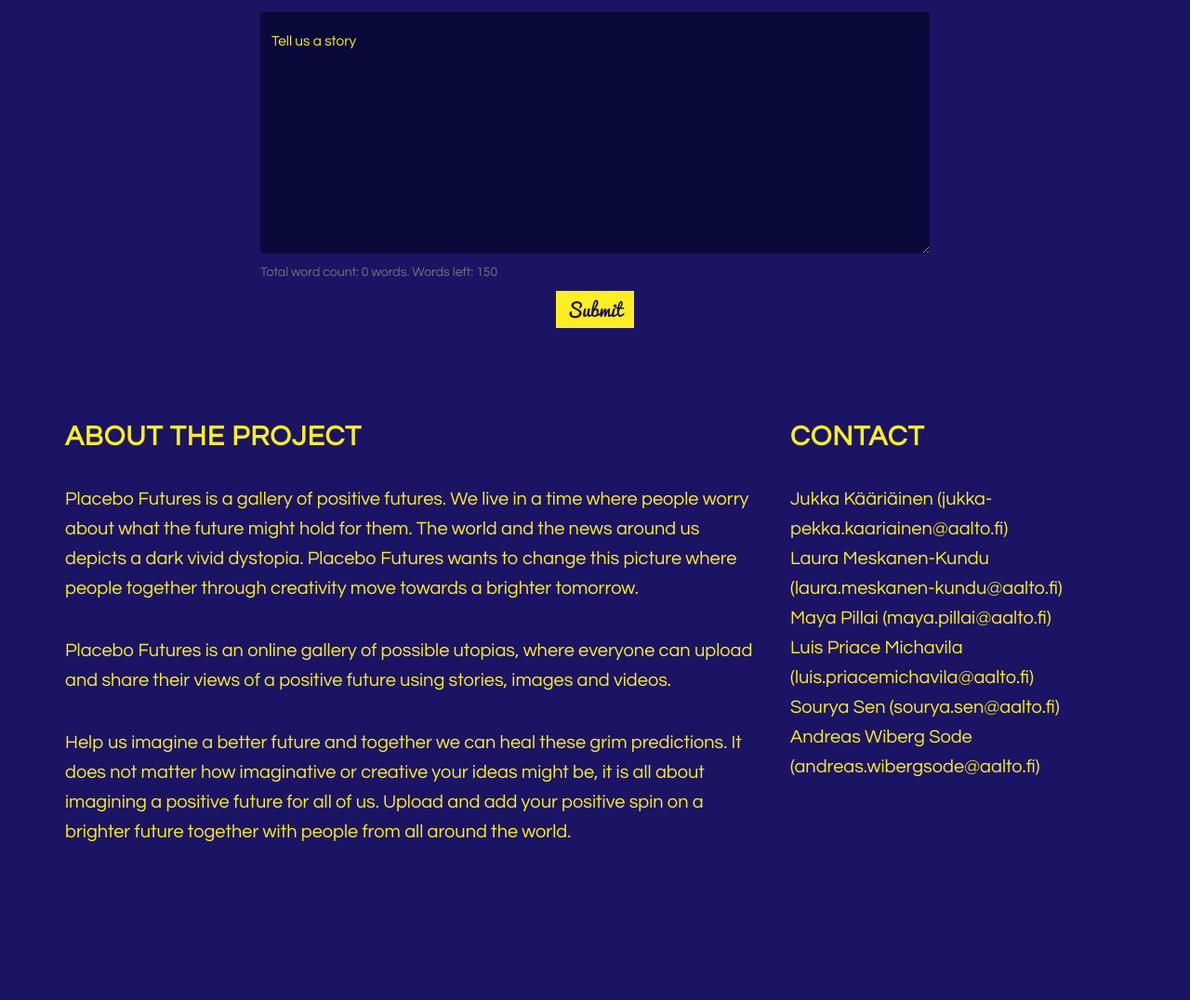
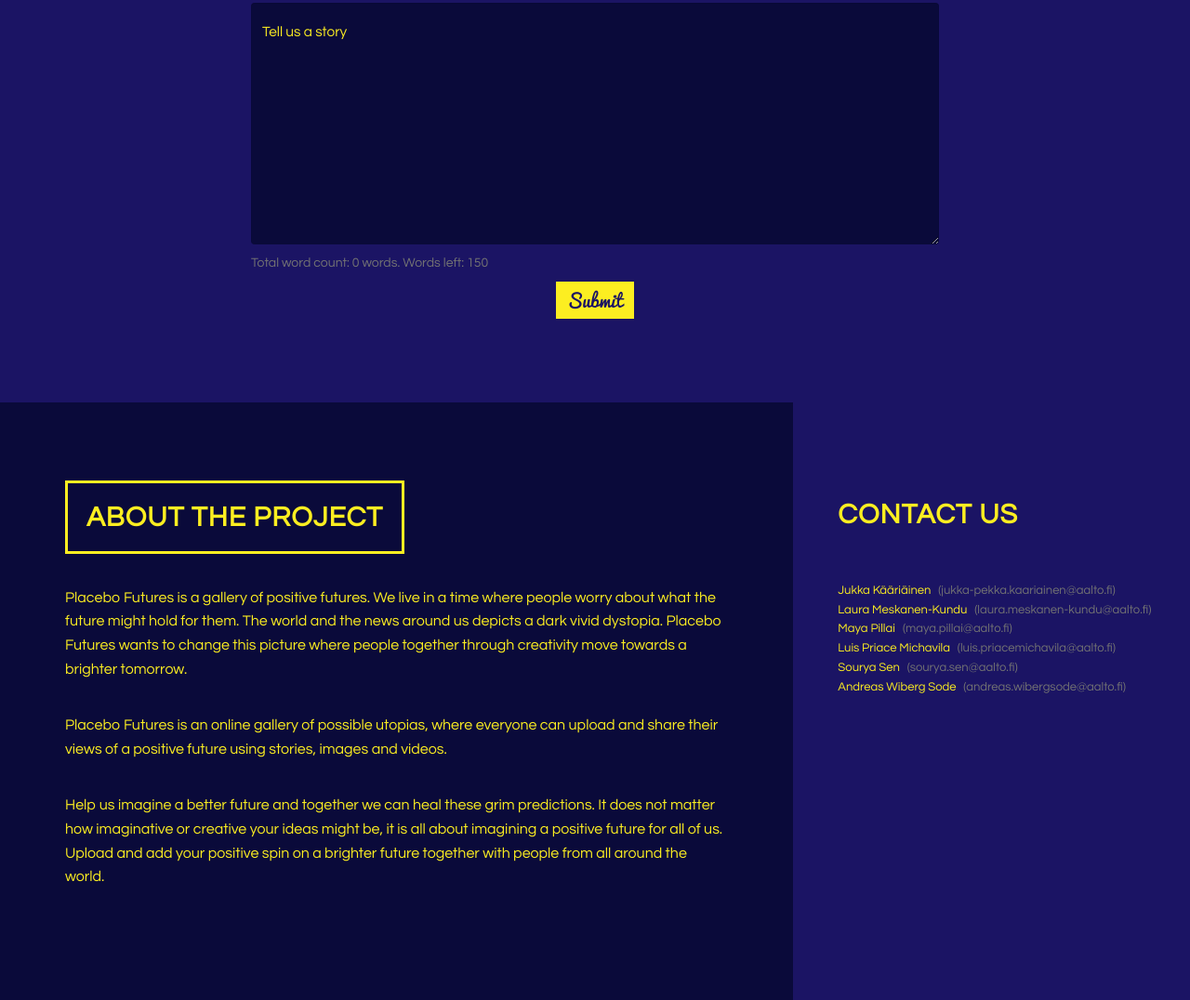
Before and after one commit to laurames/placeboFutures, a plain HTML site: page index.html in a window 1280 px wide. Shown: the part 1124-2200 px from the top of the page at 93% size. Before the commit the page ends 2170 px from the top, so only its background shows below. Drawn offline with nearby package versions, Linux system fonts and the light colour scheme; files whose address does not match are found by name.

Commit message:
final section done

```diff
--- a/css/animations.css
+++ b/css/animations.css
@@ -1,8 +1,3 @@
-.box{
-  border: 3px solid #FCEE21;
-  -webkit-animation: draw 6s linear 1;
-  animation: draw 6s linear 1;
-}
 /* Animation for box borders */
 @-webkit-keyframes draw {
   0%{
--- a/css/grayscale.css
+++ b/css/grayscale.css
@@ -35,13 +35,13 @@ h1.deepshadow {
 }
 p {
   margin: 0 0 25px;
-  font-size: 18px;
+  font-size: 16px;
   line-height: 1.5;
 }
 @media (min-width: 768px) {
   p {
     margin: 0 0 35px;
-    font-size: 20px;
+    font-size: 16px;
     line-height: 1.6;
   }
 }
@@ -144,8 +144,11 @@ a:focus {
   vertical-align: middle;
 }
 .intro .intro-body .box{
+  border: 3px solid #FCEE21;
   padding: 20px;
   padding-bottom: 25px;
+  -webkit-animation: draw 6s linear 1;
+  animation: draw 6s linear 1;
 }
 .intro .intro-body .brand-heading {
   font-size: 2em;
@@ -244,13 +247,48 @@ a:focus {
     transform: scale(1);
   }
 }
-.content-section {
-  padding-top: 100px;
+.content-section{
+  padding: 90px 0;
   text-align: left;
+}
+.about-section{
+  padding: 0;
+}
+.about-section div{
+  padding: 6em 5em;
+}
+.about-section .box{
+  border: 3px solid #FCEE21;
+  padding: 20px;
+  display:inline-block;
+}
+.about-text{
+  background-color: #0a0a3a;
+  -webkit-background-size: cover;
+  -moz-background-size: cover;
+  background-size: cover;
+  -o-background-size: cover;
+}
+.contact-text p{
+  font-size: 13px;
+  padding-left: 20px;
+}
+.contact-text{
+  padding: 6em 2em !important;
+}
+.contact-text .grey-text{
+  color: #737373;
+  padding: 5px;
+}
+.contact-text .box{
+  border: none;
 }
 @media (min-width: 767px) {
   .content-section {
-    padding-top: 100px;
+    padding: 90px 0;
+  }
+  .about-section {
+    padding: 0;
   }
 }
 .form-control{
--- a/index.html
+++ b/index.html
@@ -126,34 +126,25 @@
   </section>
 
   <!-- About Section -->
-  <section id="about" class="container content-section text-center">
-    <div class="row">
-      <div class="col-lg-8">
-        <h2>About The Project</h2>
+  <section id="about" class="about-section content-section text-center">
+    <div class="col-md-8 about-text">
+      <h2 class="box">About The Project</h2>
       <p>Placebo Futures is a gallery of positive futures. We live in a time where people worry about what the future might hold for them. The world and the news around us depicts a dark vivid dystopia. Placebo Futures wants to change this picture where people together through creativity move towards a brighter tomorrow.</p>
 
       <p>Placebo Futures is an online gallery of possible utopias, where everyone can upload and share their views of a positive future using stories, images and videos.</p>
 
       <p>Help us imagine a better future and together we can heal these grim predictions. It does not matter how imaginative or creative your ideas might be, it is all about imagining a positive future for all of us. Upload and add your positive spin on a brighter future together with people from all around the world.</p>
     </div>
-      <div class="col-lg-4">
-        <h2>Contact</h2>
-        <p>Jukka Kääriäinen (jukka-pekka.kaariainen@aalto.fi)<br>
-          Laura Meskanen-Kundu (laura.meskanen-kundu@aalto.fi)<br>
-          Maya Pillai (maya.pillai@aalto.fi)<br>
-          Luis Priace Michavila (luis.priacemichavila@aalto.fi)<br>
-          Sourya Sen (sourya.sen@aalto.fi)<br>
-          Andreas Wiberg Sode (andreas.wibergsode@aalto.fi)</p>
-        </div>
+    <div class="col-md-4 contact-text">
+      <h2 class="box">Contact Us</h2>
+      <p>Jukka Kääriäinen <span class="grey-text">(jukka-pekka.kaariainen@aalto.fi)</span><br>
+        Laura Meskanen-Kundu <span class="grey-text">(laura.meskanen-kundu@aalto.fi)</span><br>
+        Maya Pillai <span class="grey-text">(maya.pillai@aalto.fi)</span><br>
+        Luis Priace Michavila <span class="grey-text">(luis.priacemichavila@aalto.fi)</span><br>
+        Sourya Sen <span class="grey-text">(sourya.sen@aalto.fi)</span><br>
+        Andreas Wiberg Sode <span class="grey-text">(andreas.wibergsode@aalto.fi)</span></p>
     </div>
   </section>
-
-    <!-- Footer -->
-    <footer>
-      <div class="container text-center">
-
-      </div>
-    </footer>
 
     <!-- jQuery -->
     <script src="vendor/jquery/jquery.js"></script>
```
Lines whose indentation alone changed are shown as unchanged.
